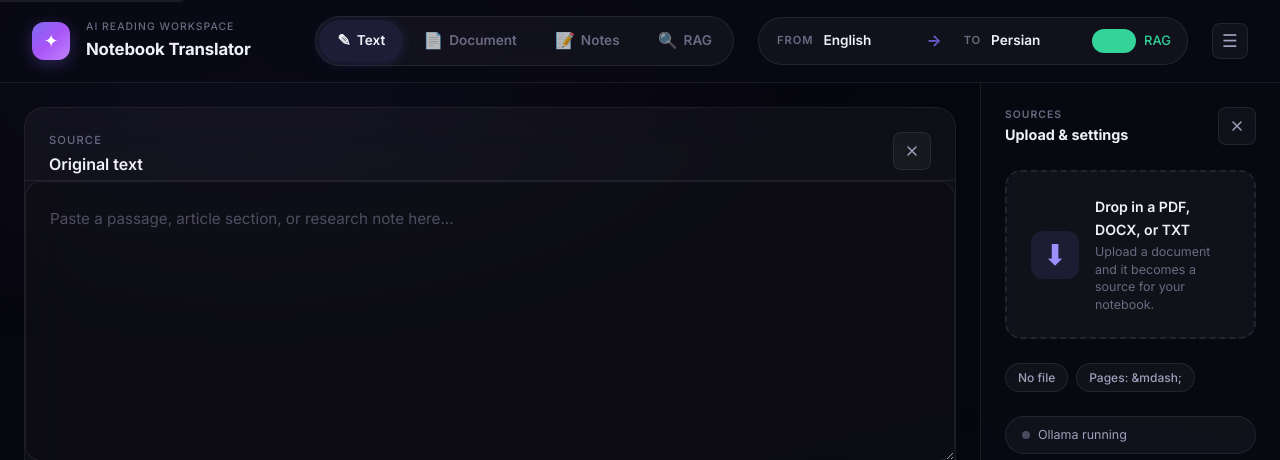
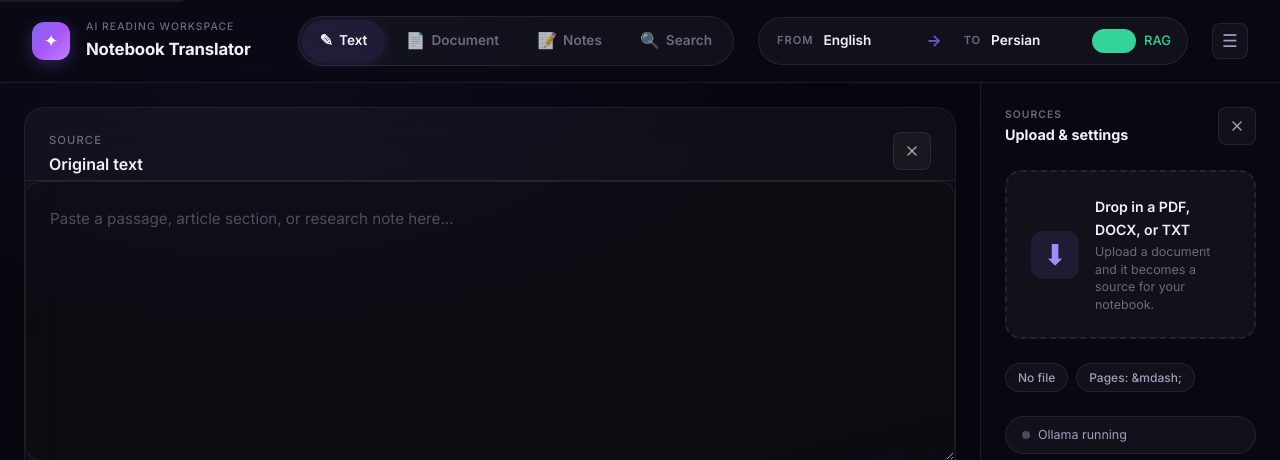
Before and after one commit to ALFAar7/ollama-notebook-ai, a Flask app: page / in a window 1280 px wide. Shown: the top 460 px of the page. Run offline with Flask 3, Linux system fonts and the light colour scheme; data that the repository does not hold is empty.

Commit message:
refactor(ui): rebrand RAG tab to Search and configure Ollama defaults
- Rename all RAG-related IDs, classes, and labels to Search across
  templates, JavaScript, and header navigation
- Change default OLLAMA_URL from localhost (127.0.0.1) to
  192.168.1.3 in app.py, embedding.py, and ollama.py
- Add vector_store/translation_embeddings.db to .gitignore

```diff
--- a/src/app.py
+++ b/src/app.py
@@ -14,7 +14,7 @@ UPLOAD_FOLDER = os.path.join(PROJECT_ROOT, '..', 'uploads')
 OUTPUT_FOLDER = os.path.join(PROJECT_ROOT, '..', 'outputs')
 HISTORY_FOLDER = os.path.join(PROJECT_ROOT, '..', 'history')
 ALLOWED_EXTENSIONS = {'pdf', 'docx', 'txt'}
-OLLAMA_URL = os.environ.get('OLLAMA_URL', 'http://127.0.0.1:11434')
+OLLAMA_URL = os.environ.get('OLLAMA_URL', 'http://192.168.1.3:11434')
 DEFAULT_MODEL = os.environ.get('OLLAMA_MODEL', 'gemma4:e2b')
 _MODEL_NAME = None
 
--- a/src/embedding.py
+++ b/src/embedding.py
@@ -9,7 +9,7 @@ import json
 import requests
 from typing import List, Union
 
-OLLAMA_URL = os.environ.get('OLLAMA_URL', 'http://127.0.0.1:11434')
+OLLAMA_URL = os.environ.get('OLLAMA_URL', 'http://192.168.1.3:11434')
 OLLAMA_EMBEDDING_MODEL = os.environ.get('OLLAMA_EMBEDDING_MODEL', 'nomic-embed-text')
 EMBEDDING_BATCH_SIZE = int(os.environ.get('OPEN_NOTEBOOK_EMBEDDING_BATCH_SIZE', '50'))
 
--- a/src/ollama.py
+++ b/src/ollama.py
@@ -7,7 +7,7 @@ from src.text_utils import split_text_for_translation
 from src.embedding import generate_embedding as generate_embedding_fn
 
 #OLLAMA_URL = os.environ.get('OLLAMA_URL', 'http://192.168.1.3:11434')
-OLLAMA_URL = os.environ.get('OLLAMA_URL', 'http://127.0.0.1:11434')
+OLLAMA_URL = os.environ.get('OLLAMA_URL', 'http://192.168.1.3:11434')
 #DEFAULT_MODEL = os.environ.get('OLLAMA_MODEL', 'gemma4:e2b')
 DEFAULT_MODEL = os.environ.get('OLLAMA_MODEL', 'llama3.2:3b')
 _MODEL_NAME = None
--- a/static/js/main.js
+++ b/static/js/main.js
@@ -27,12 +27,12 @@ function cacheElements() {
     App.els.tabText = document.querySelector('[data-tab="text"]');
     App.els.tabDocument = document.querySelector('[data-tab="document"]');
     App.els.tabNotes = document.querySelector('[data-tab="notes"]');
-    App.els.tabRag = document.querySelector('[data-tab="rag"]');
+    App.els.tabRag = document.querySelector('[data-tab="search"]');
 
     App.els.panelText = document.getElementById('panelText');
     App.els.panelDocument = document.getElementById('panelDocument');
     App.els.panelNotes = document.getElementById('panelNotes');
-    App.els.panelRag = document.getElementById('panelRag');
+    App.els.panelRag = document.getElementById('panelSearch');
 }
 
 document.addEventListener('DOMContentLoaded', () => {
@@ -113,7 +113,7 @@ document.addEventListener('DOMContentLoaded', () => {
         App.els.tabNotes.addEventListener('click', () => switchWorkspaceTab('notes'));
     }
     if (App.els.tabRag) {
-        App.els.tabRag.addEventListener('click', () => switchWorkspaceTab('rag'));
+        App.els.tabRag.addEventListener('click', () => switchWorkspaceTab('search'));
     }
 
     if (App.els.ragToggleBtn) {
--- a/static/js/navigation.js
+++ b/static/js/navigation.js
@@ -36,7 +36,7 @@ function switchWorkspaceTab(tab) {
     }
 
     if (App.els.panelRag) {
-        App.els.panelRag.classList.toggle('active', tab === 'rag');
+        App.els.panelRag.classList.toggle('active', tab === 'search');
     }
 
     updateRTLState();
--- a/templates/partials/_header.html
+++ b/templates/partials/_header.html
@@ -21,9 +21,9 @@
                 <span class="tab-icon" aria-hidden="true">&#128221;</span>
                 <span class="tab-label">Notes</span>
             </button>
-            <button class="workspace-tab-btn" data-tab="rag" role="tab" aria-selected="false" aria-controls="panelRag">
+            <button class="workspace-tab-btn" data-tab="search" role="tab" aria-selected="false" aria-controls="panelSearch">
                 <span class="tab-icon" aria-hidden="true">&#128269;</span>
-                <span class="tab-label">RAG</span>
+                <span class="tab-label">Search</span>
             </button>
         </nav>
 
--- a/templates/partials/_rag_mode.html
+++ b/templates/partials/_rag_mode.html
@@ -1,7 +1,7 @@
-<!-- Tab panel: RAG workspace -->
-<section id="panelRag" class="tab-panel" role="tabpanel" aria-labelledby="tabRag">
-    <div class="rag-workspace">
-        <div class="rag-panel">
+<!-- Tab panel: Search workspace -->
+<section id="panelSearch" class="tab-panel" role="tabpanel" aria-labelledby="tabSearch">
+    <div class="search-workspace">
+        <div class="search-panel">
             <div class="panel-header">
                 <div>
                     <p class="eyebrow">Semantic Search</p>
@@ -11,11 +11,11 @@
                     <button id="hybridSearchBtn" class="ghost-btn small" title="Run hybrid search">Hybrid</button>
                 </div>
             </div>
-            <div class="rag-search-bar">
-                <input type="search" id="ragSearchInput" class="search-input" placeholder="Search your knowledge base semantically..." aria-label="Search knowledge base">
-                <button id="ragSearchBtn" class="primary-btn small">Search</button>
+            <div class="search-search-bar">
+                <input type="search" id="searchInput" class="search-input" placeholder="Search your knowledge base semantically..." aria-label="Search knowledge base">
+                <button id="searchBtn" class="primary-btn small">Search</button>
             </div>
-            <div id="ragSearchResults" class="rag-results" aria-live="polite">
+            <div id="searchResults" class="search-results" aria-live="polite">
                 <div class="empty-state centered">
                     <strong>No results yet</strong>
                     <span>Search your knowledge base to find related translations and contexts.</span>
@@ -23,30 +23,30 @@
             </div>
         </div>
 
-        <div class="rag-side-panel">
+        <div class="search-side-panel">
             <div class="panel-header">
                 <div>
                     <p class="eyebrow">Vector Store</p>
                     <h2>Knowledge Base</h2>
                 </div>
-                <button id="ragRefreshBtn" class="ghost-btn small" title="Refresh vector store stats">Refresh</button>
+                <button id="searchRefreshBtn" class="ghost-btn small" title="Refresh vector store stats">Refresh</button>
             </div>
-            <div id="ragStats" class="rag-stats">
+            <div id="searchStats" class="search-stats">
                 <div class="empty-state centered">
                     <strong>Loading vector store...</strong>
                 </div>
             </div>
         </div>
 
-        <div class="rag-side-panel">
+        <div class="search-side-panel">
             <div class="panel-header">
                 <div>
                     <p class="eyebrow">Similar Matches</p>
                     <h2>Related Translations</h2>
                 </div>
-                <span class="rag-side-badge" id="ragSimilarCount">0</span>
+                <span class="search-side-badge" id="similarCount">0</span>
             </div>
-            <div id="ragSimilarResults" class="rag-results rag-similar-results">
+            <div id="similarResults" class="search-results search-similar-results">
                 <div class="empty-state centered">
                     <strong>No similar matches</strong>
                     <span>Upload a document or translate text to find similar items.</span>
```
Also changed, not shown: 1 other file.
